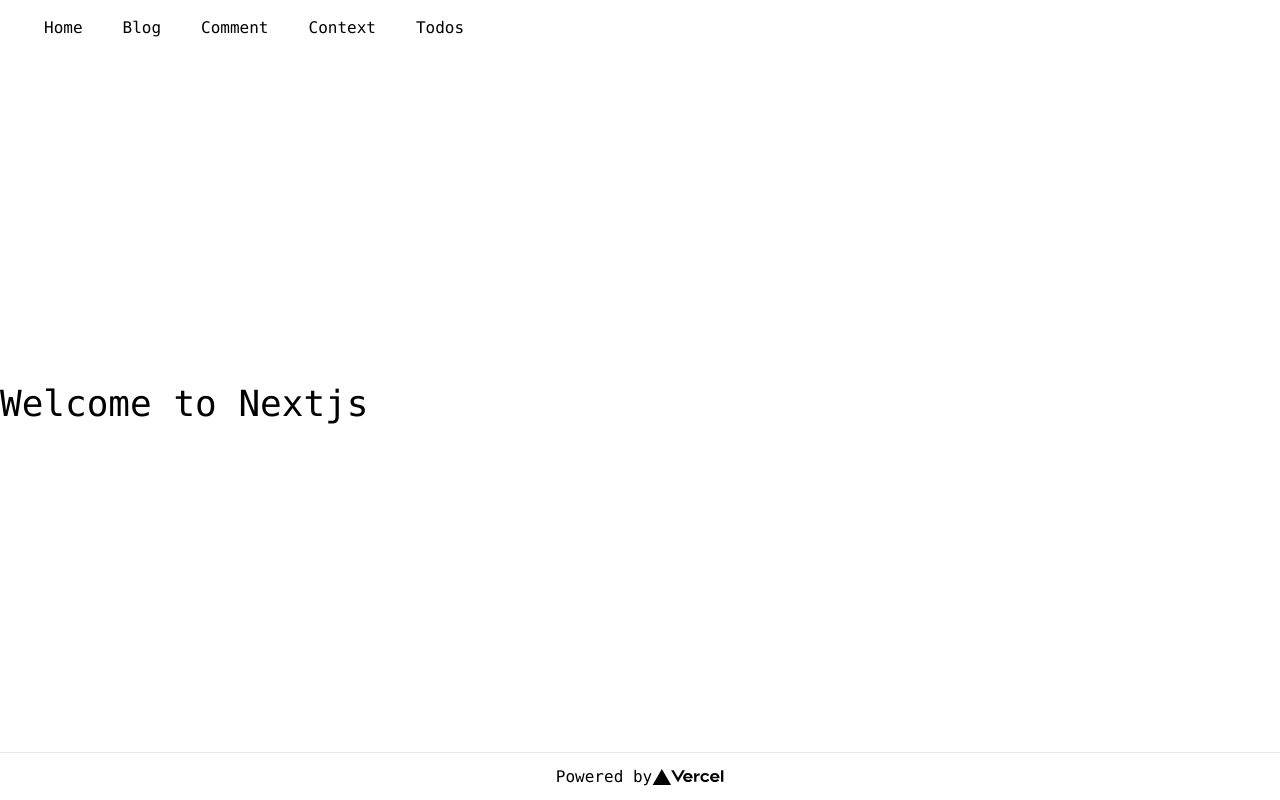
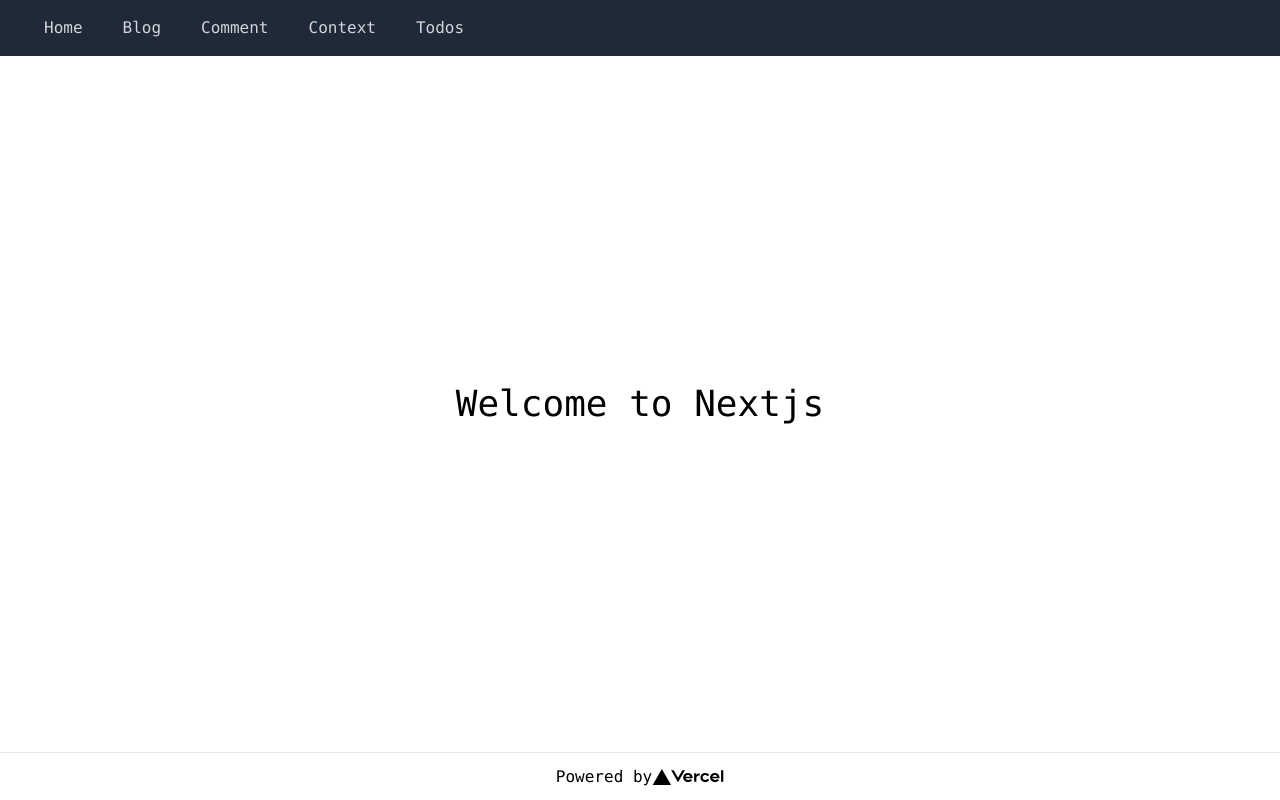
Before and after one commit to takayuki-s/nextjs-testing, a Next.js app: page / in a window 1280 px wide. Built offline with nearby package versions, Linux system fonts and the light colour scheme.

Commit message:
ビュー修正

```diff
--- a/components/Layout.tsx
+++ b/components/Layout.tsx
@@ -13,13 +13,13 @@ const Layout: React.FC<TITLE> = ({ children, title = 'Nextjs' }) => {
         <title>{title}</title>
       </Head>
       <header>
-        <nav className="gb-gray-800 w-screen">
+        <nav className="bg-gray-800 w-screen">
           <div className="flex items-center pl-8 h-14">
             <div className="flex space-x-4">
               <Link href="/">
                 <a
                   data-testid="home-nav"
-                  className="test-gray-300 hover:bg-gray-700 px-3 py-2 rounded"
+                  className="text-gray-300 hover:bg-gray-700 px-3 py-2 rounded"
                 >
                   Home
                 </a>
@@ -27,7 +27,7 @@ const Layout: React.FC<TITLE> = ({ children, title = 'Nextjs' }) => {
               <Link href="/blog-page">
                 <a
                   data-testid="blog-nav"
-                  className="test-gray-300 hover:bg-gray-700 px-3 py-2 rounded"
+                  className="text-gray-300 hover:bg-gray-700 px-3 py-2 rounded"
                 >
                   Blog
                 </a>
@@ -35,7 +35,7 @@ const Layout: React.FC<TITLE> = ({ children, title = 'Nextjs' }) => {
               <Link href="/comment-page">
                 <a
                   data-testid="comment-nav"
-                  className="test-gray-300 hover:bg-gray-700 px-3 py-2 rounded"
+                  className="text-gray-300 hover:bg-gray-700 px-3 py-2 rounded"
                 >
                   Comment
                 </a>
@@ -43,7 +43,7 @@ const Layout: React.FC<TITLE> = ({ children, title = 'Nextjs' }) => {
               <Link href="/context-page">
                 <a
                   data-testid="context-nav"
-                  className="test-gray-300 hover:bg-gray-700 px-3 py-2 rounded"
+                  className="text-gray-300 hover:bg-gray-700 px-3 py-2 rounded"
                 >
                   Context
                 </a>
@@ -51,7 +51,7 @@ const Layout: React.FC<TITLE> = ({ children, title = 'Nextjs' }) => {
               <Link href="/task-page">
                 <a
                   data-testid="task-nav"
-                  className="test-gray-300 hover:bg-gray-700 px-3 py-2 rounded"
+                  className="text-gray-300 hover:bg-gray-700 px-3 py-2 rounded"
                 >
                   Todos
                 </a>
@@ -60,7 +60,7 @@ const Layout: React.FC<TITLE> = ({ children, title = 'Nextjs' }) => {
           </div>
         </nav>
       </header>
-      <main className="flex flex-1 justify-center flex-col w-screen">
+      <main className="flex flex-1 justify-center items-center flex-col w-screen">
         {children}
       </main>
       <footer className="w-full h-12 flex justify-center items-center border-t">
```
